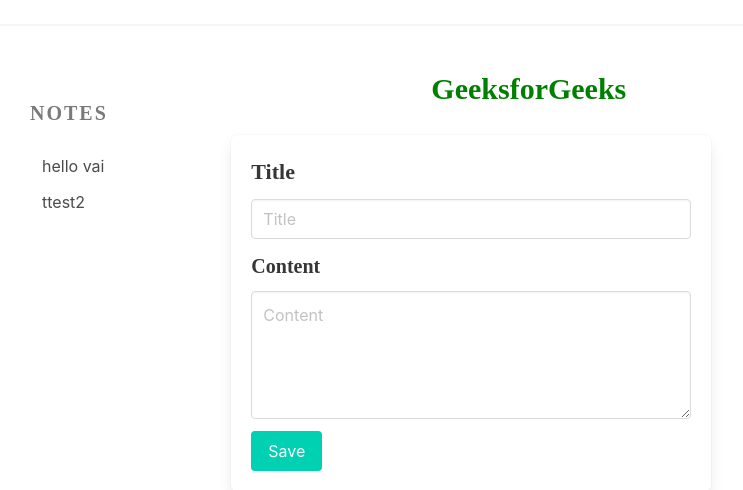
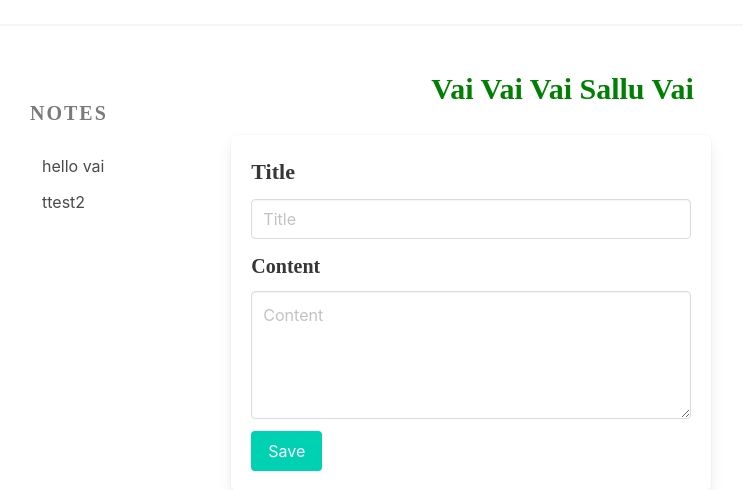
Before and after one commit to sajalmaharjan19/Note-taking-app, a Django app: page / in a window 1280 px wide. Shown: the part 54-544 px from the top of the page, without its empty margins (18-761 px from the left). Run offline with Django 5.2, Linux system fonts and the light colour scheme; a user stored in the database is signed in; data comes from the database, SQL or seed files in the repository; both versions use the stored data as it was after the commit.

Commit message:
Sallu Vai

```diff
--- a/notes/document/templates/editor.html
+++ b/notes/document/templates/editor.html
@@ -55,7 +55,7 @@
             </div>
 
             <div class="column is-5 mt-3 pt-4" >
-                <h3 class="text text-center"> GeeksforGeeks </h3>
+                <h3 class="text text-center"> Vai Vai Vai Sallu Vai </h3>
                 <br>
                 <div class="box" >
 
```
Also changed, not shown: notes/db.sqlite3.
